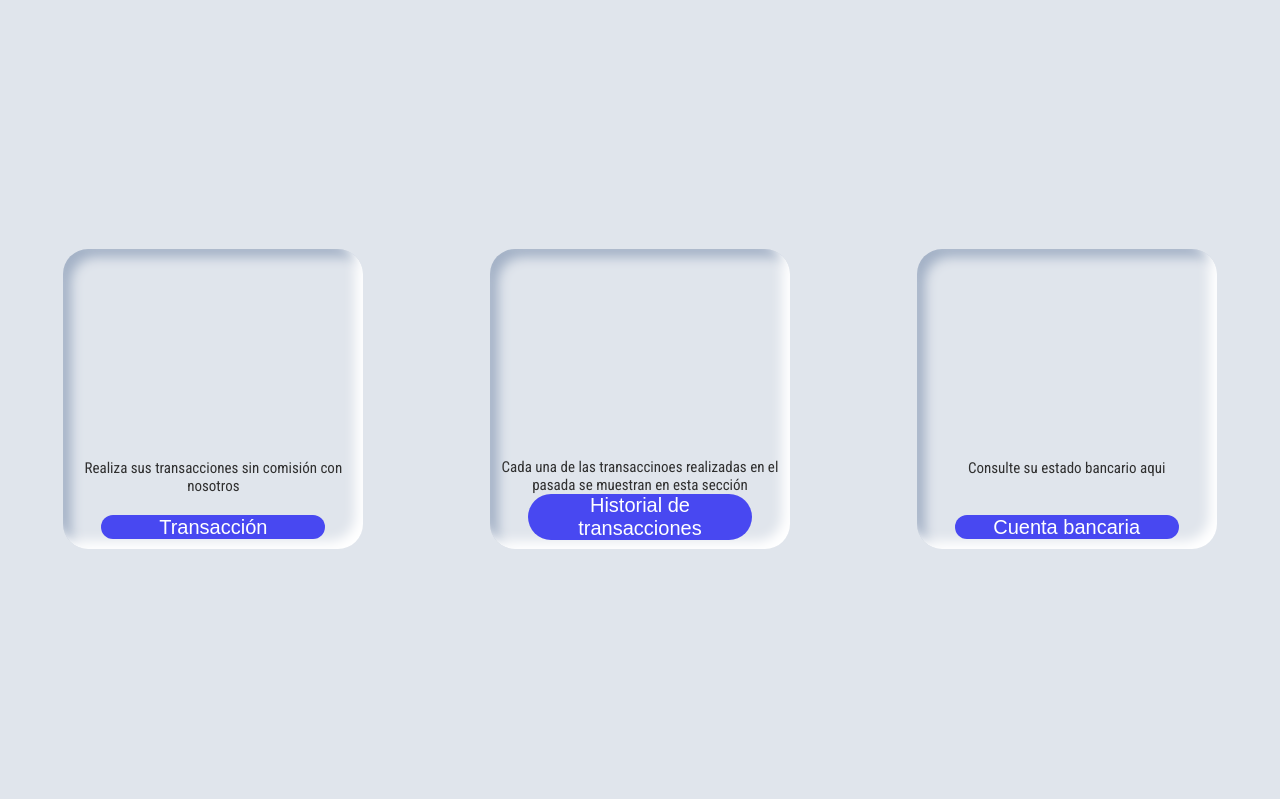
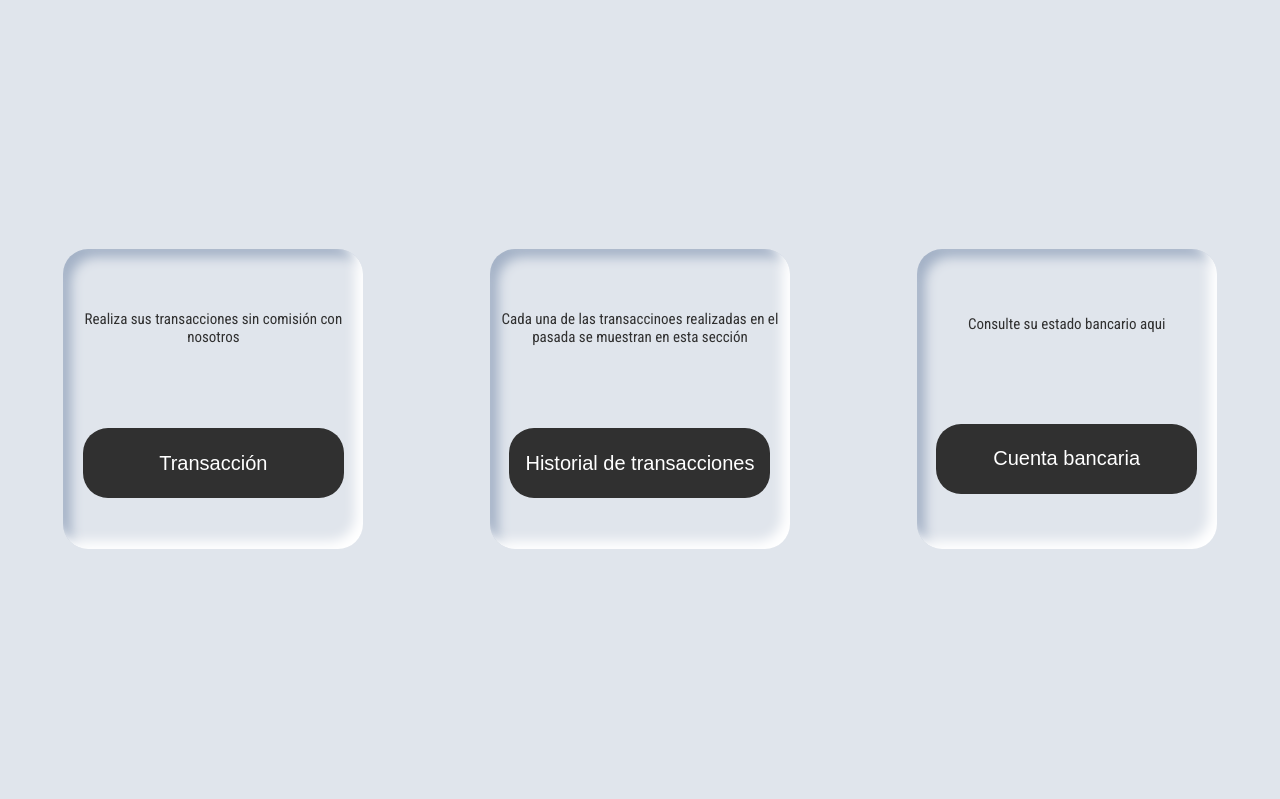
Before and after one commit to kevin-garro-monge/lenguajes, a PHP site: page / in a window 1280 px wide. Shown: the part 51-850 px from the top of the page. Run offline with PHP 8.4, Linux system fonts and the light colour scheme; grey boxes are pictures that could not be loaded.

Commit message:
Update style.css

```diff
--- a/css/style.css
+++ b/css/style.css
@@ -174,26 +174,25 @@ body {
   width: 30rem;
   box-shadow: inset -8px -8px 12px #ffffff, inset 8px 8px 12px #a3b1c6;
   display: flex;
-  justify-content: center;
+  justify-content: space-around;
   align-items: center;
   flex-direction: column;
-  padding: 1rem;
+  padding: 1rem 0.5rem;
 }
 
 .info-menu {
   font-size: 1.5rem;
   color: rgb(48, 48, 48);
-  flex: 70%;
   text-align: center;
-  margin-top: 20rem;
+  padding-top: 1rem;
 }
 
 .button {
-  flex: 30%;
+  flex: 0 0 25%;
   border: none;
-  background-color: rgb(72, 72, 241);
+  background-color: rgb(48, 48, 48);
   border-radius: 2.5rem;
-  width: 80%;
+  width: 90%;
   color: #fff;
   font-size: 2rem;
   transition: all 0.2s;
@@ -201,3 +200,9 @@ body {
 .button:hover {
   transform: translateY(-5px);
 }
+
+.icon {
+  height: 7rem;
+  width: 7rem;
+  fill: rgb(72, 72, 241);
+}
```
